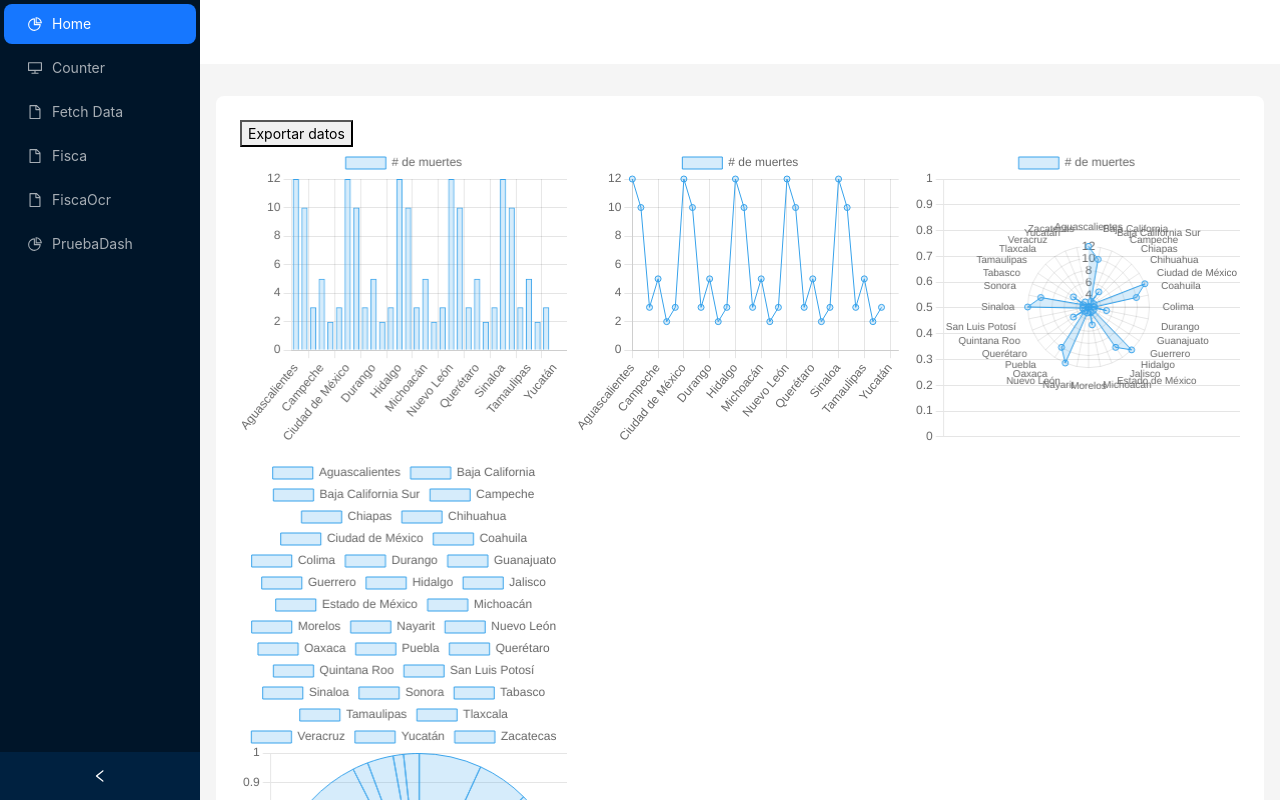
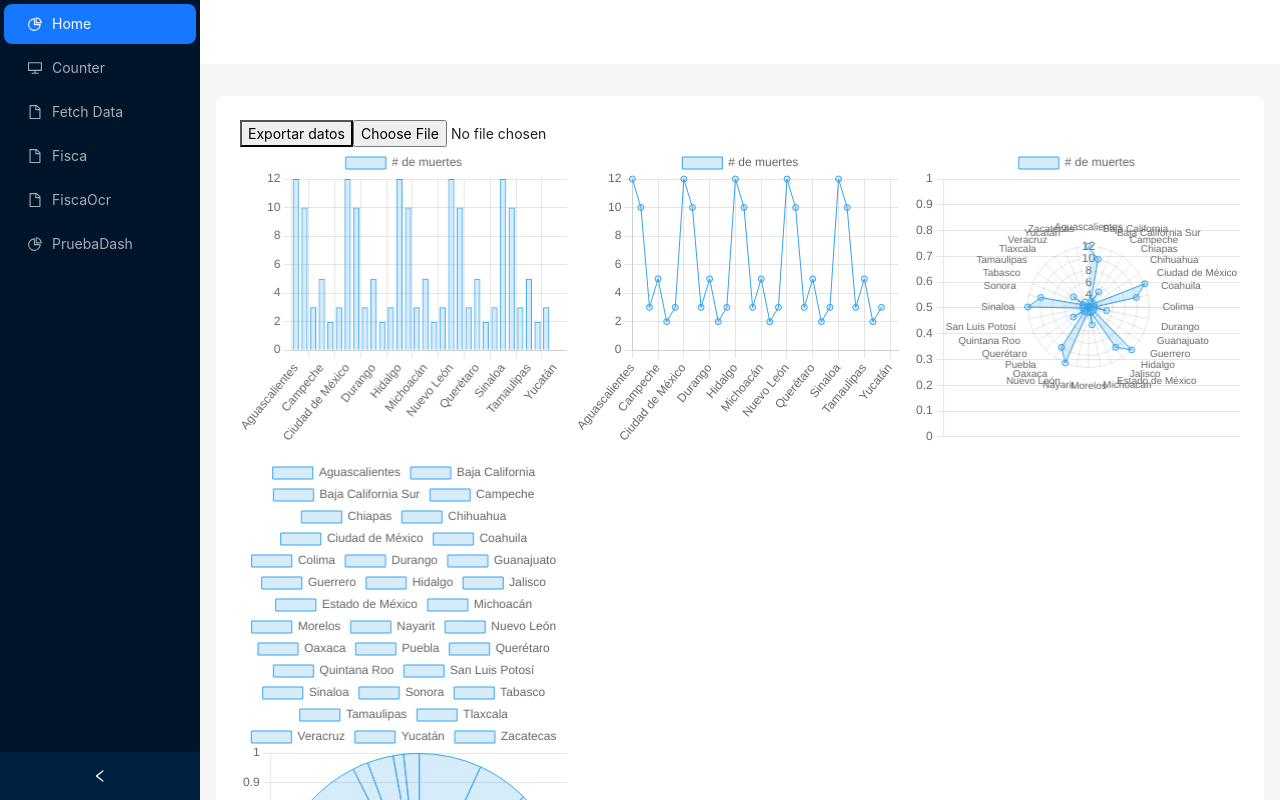
Before and after one commit to Mahn17/ProyectoFisca, a React (Create React App) app in the folder ClientApp/: page /graphs in a window 1280 px wide. Shown: the top 800 px of the page. Built offline with nearby package versions, Linux system fonts and the light colour scheme.

Commit message:
Lectura de Archivos txt, Documentacion.

```diff
--- a/ClientApp/src/components/Graphs.js
+++ b/ClientApp/src/components/Graphs.js
@@ -4,7 +4,11 @@ import { Chart } from 'chart.js/auto';
 export class Graphs extends Component {
   static displayName = Graphs.name;
 
-  data = {
+  //Constructor de la tabla de datos(cambiar por lectura de base de datos)
+  constructor(props) {
+    super(props);
+    this.state = {
+      data: {
         labels: [
           'Aguascalientes', 'Baja California', 'Baja California Sur', 'Campeche', 'Chiapas', 'Chihuahua',
           'Ciudad de México', 'Coahuila', 'Colima', 'Durango', 'Guanajuato', 'Guerrero', 'Hidalgo',
@@ -19,20 +23,39 @@ export class Graphs extends Component {
           borderColor: 'rgba(54, 162, 235, 1)',
           borderWidth: 1,
         }],
+      },
     };
 
-  componentDidMount() {
-    this.createChart(this.barChartRef, 'bar');
-    this.createChart(this.lineChartRef, 'line');
-    this.createChart(this.pieChartRef, 'pie');
-    this.createChart(this.radarChartRef, 'radar');
+    // Guardar cada instancia de gráfico
+    this.charts = {};
   }
 
-  createChart(ref, type) {
+  //Creacion inicial de todos graficos
+  componentDidMount() {
+    this.createChart(this.barChartRef, 'bar', 'barChart');
+    this.createChart(this.lineChartRef, 'line', 'lineChart');
+    this.createChart(this.pieChartRef, 'pie', 'pieChart');
+    this.createChart(this.radarChartRef, 'radar', 'radarChart');
+  }
+
+  //Destruccion de graficos
+  componentWillUnmount() {
+    Object.values(this.charts).forEach(chart => {
+      if (chart) chart.destroy();
+    });
+  }
+
+  //Creacion individual de graficos
+  createChart(ref, type, chartName) {
+    // Destruye el gráfico si ya existe
+    if (this.charts[chartName]) {
+      this.charts[chartName].destroy();
+    }
+
     const ctx = ref.getContext('2d');
-    new Chart(ctx, {
+    this.charts[chartName] = new Chart(ctx, {
       type: type,
-      data: this.data,
+      data: this.state.data,
       options: {
         maintainAspectRatio: false,
         responsive: true,
@@ -45,8 +68,9 @@ export class Graphs extends Component {
     });
   }
 
+  //Exportacion de datos a un archivo txt
   exportData = () => {
-    const { labels, datasets } = this.data;
+    const { labels, datasets } = this.state.data;
     const rows = labels.map((label, index) => `${label}: ${datasets[0].data[index]}`);
     const fileContent = rows.join('\n');
 
@@ -59,10 +83,55 @@ export class Graphs extends Component {
     URL.revokeObjectURL(url);
   };
 
+  //Importacion de datos de un archivo txt
+  importData = (event) => {
+    const file = event.target.files[0];
+    if (file) {
+      const reader = new FileReader();
+      reader.onload = (e) => {
+        const content = e.target.result;
+        const lines = content.split('\n');
+
+        const labels = [];
+        const data = [];
+
+        lines.forEach(line => {
+          const [label, value] = line.split(':').map(item => item.trim());
+          if (label && !isNaN(value)) {
+            labels.push(label);
+            data.push(parseFloat(value));
+          }
+        });
+
+        this.setState({
+          data: {
+            labels: labels,
+            datasets: [{
+              label: '# de muertes',
+              data: data,
+              backgroundColor: 'rgba(54, 162, 235, 0.2)',
+              borderColor: 'rgba(54, 162, 235, 1)',
+              borderWidth: 1,
+            }],
+          }
+        }, () => {
+          // Volver a crear los gráficos para que tomen los nuevos datos
+          this.createChart(this.barChartRef, 'bar', 'barChart');
+          this.createChart(this.lineChartRef, 'line', 'lineChart');
+          this.createChart(this.pieChartRef, 'pie', 'pieChart');
+          this.createChart(this.radarChartRef, 'radar', 'radarChart');
+        });
+      };
+      reader.readAsText(file);
+    }
+  };
+
+  //Renderizacion de Graficos
   render() {
     return (
       <div>
         <button onClick={this.exportData}>Exportar datos</button>
+        <input type="file" accept=".txt" onChange={this.importData} />
         <div style={{
           display: 'grid',
           gridTemplateColumns: 'repeat(auto-fit, minmax(250px, 1fr))',
```
Lines whose indentation alone changed are shown as unchanged.
